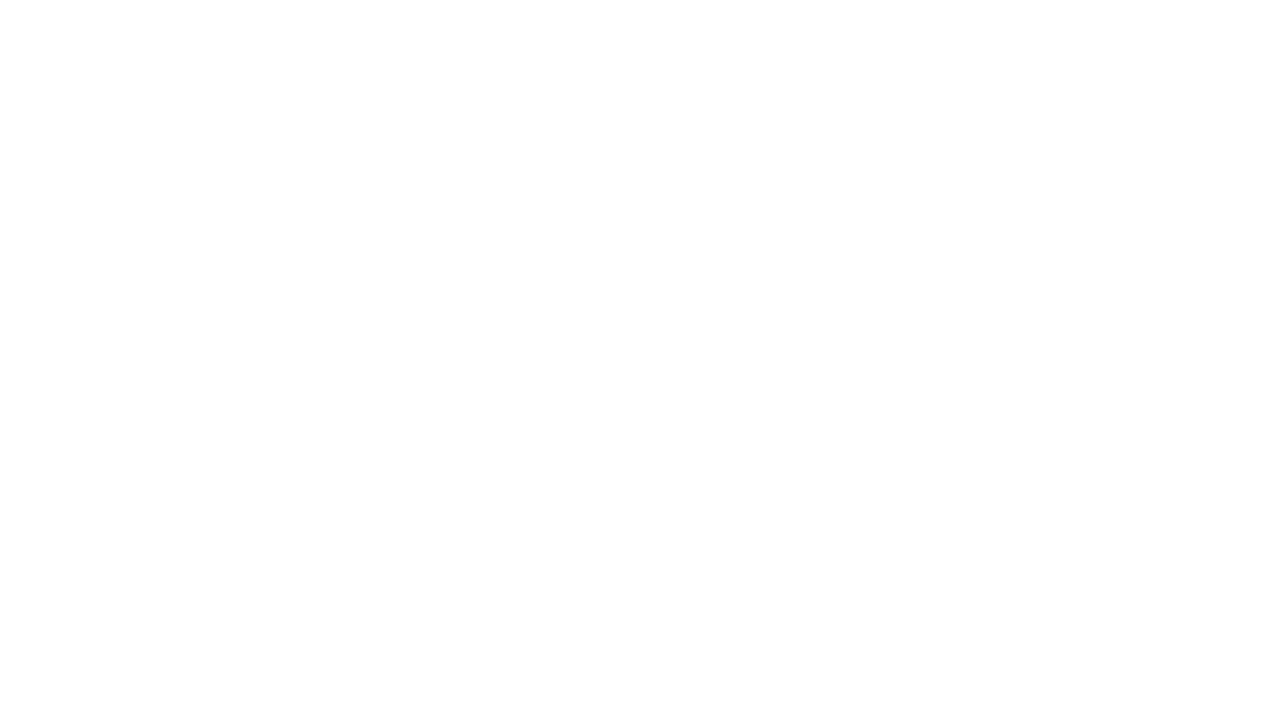
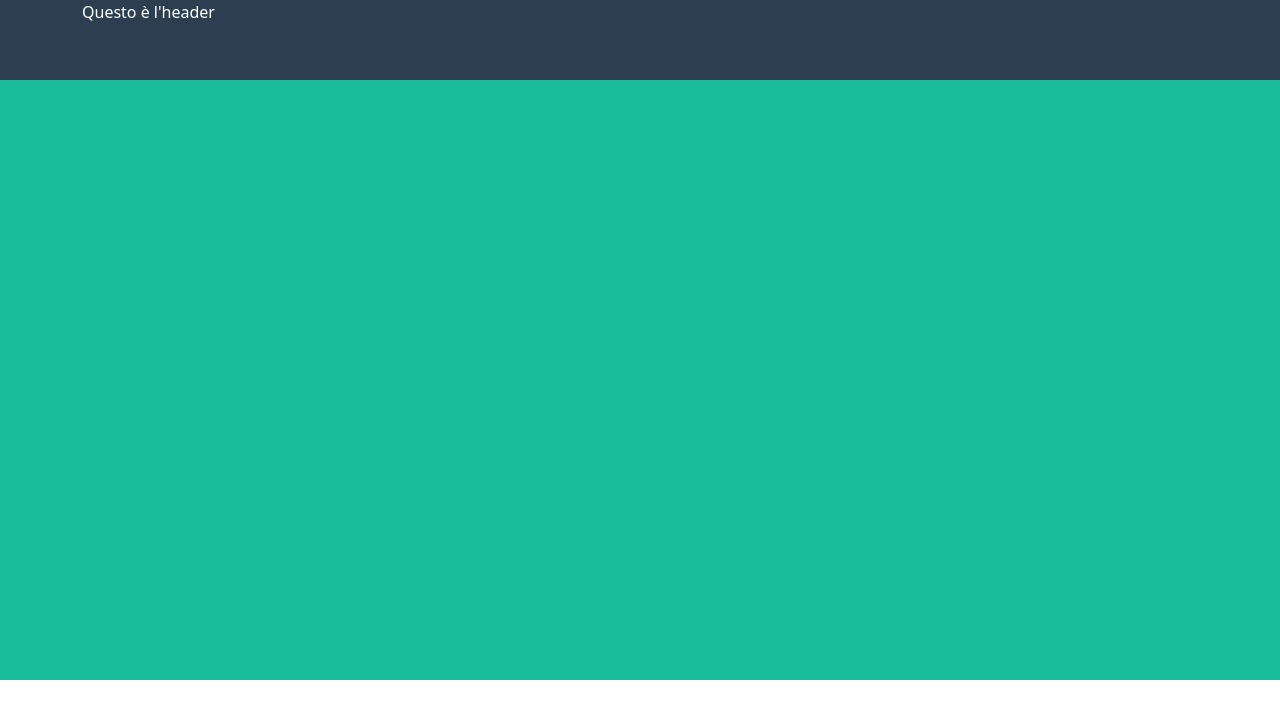
Before and after one commit to EricaMarzi/html-css-bootstrap-freelancer, a plain HTML site: page index.html in a window 1280 px wide. Drawn offline with nearby package versions, Linux system fonts and the light colour scheme.

Commit message:
header + jumbotron

```diff
--- a/index.html
+++ b/index.html
@@ -7,13 +7,22 @@
     <meta name="viewport" content="width=device-width, initiale-scale=1.0">
     <title>Bootstrap Freelancer</title>
 
-    <!--Bootstrap-->
-    <script src="https://cdnjs.cloudflare.com/ajax/libs/bootstrap/5.3.2/js/bootstrap.min.js" integrity="sha512-WW8/jxkELe2CAiE4LvQfwm1rajOS8PHasCCx+knHG0gBHt8EXxS6T6tJRTGuDQVnluuAvMxWF4j8SNFDKceLFg==" crossorigin="anonymous" referrerpolicy="no-referrer"></script>
+    <link href="https://cdn.jsdelivr.net/npm/bootstrap@5.3.2/dist/css/bootstrap.min.css" rel="stylesheet" integrity="sha384-T3c6CoIi6uLrA9TneNEoa7RxnatzjcDSCmG1MXxSR1GAsXEV/Dwwykc2MPK8M2HN" crossorigin="anonymous">
 
     <link rel="stylesheet" href="style.css">
 </head>
 
 <body>
 
+    <header>
+        <div class="container ">
+            <span class="text-white">Questo è l'header</span>
+        </div>
+    </header>
+
+    <div class="jumbotron">
+        <div class="container"></div>
+    </div>
+
 </body>
 </html>
--- a/style.css
+++ b/style.css
@@ -0,0 +1,15 @@
+* {
+    margin: 0;
+    padding: 0;
+    box-sizing: border-box;
+}
+
+header {
+    background-color: #2c3e50;
+    height: 80px;
+}
+
+.jumbotron {
+    background-color: #1abc9c;
+    height: 600px;
+}
```
